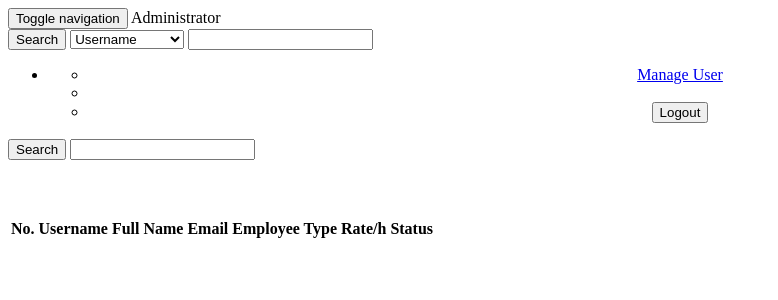
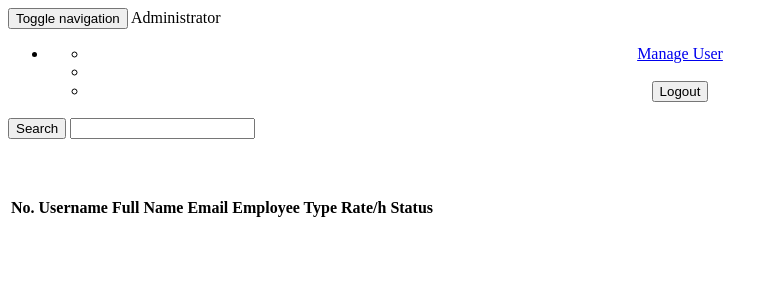
Before and after one commit to verediongzon/Django-TimeLog, a Django app: page /homes/ in a window 1280 px wide. Shown: the top 300 px of the page, without its empty margins (0-778 px from the left). Run offline with Django 3.2, Linux system fonts and the light colour scheme; the visitor is signed in with stand-in values (Sample User, id 1); lists and menus that the app fills with data are empty.

Commit message:
search to admin complete

```diff
--- a/logme/templates/logme/homes.html
+++ b/logme/templates/logme/homes.html
@@ -12,7 +12,11 @@
 	<body>
 		<form action="{% url 'logat:admin' %}" method = "POST">
 			{% csrf_token %}
+
 		<nav class="navbar navbar-inverse navbar-fixed-top">
+
+
+
 			<div class="container-fluid">
 				<div class="navbar-header">
 					<button type="button" class="navbar-toggle collapsed" data-toggle="collapse" data-target="#bs-example-navbar-collapse-1">
@@ -23,14 +27,6 @@
 					</button>
 					<a class="navbar-brand">Administrator</a>
 				</div>
-						<input type='submit' name='search' value='Search'>
-						<select name='searchby'>
-							<option value='user'> Username </option>
-							<option value='name'> Name </option>
-							<option value='type'> Employee Type </option>
-							<option value='status'> Status </option>
-						</select>
-						<input type='text' name='search2'>
 
 				<div class="collapse navbar-collapse" id="bs-example-navbar-collapse-1">
 					<ul class="nav navbar-nav navbar-right">
@@ -42,18 +38,19 @@
 										<li class="divider"></li>
 								<li><center><input type="submit" name="logout" value ='Logout'/></center></a></li>
 
-
 							</ul>
 						</li>
 					</ul>
 				</div>
+			</form>
 			</div>
+			<form action="{% url 'logat:admin' %}" method="GET">
+				<input type='submit' value='Search'/>
+				<input type='text' name='q' id='id_q'/>
+			</form>
+		</nav>
 
-		</nav>
-			<input type='submit' name='search' value='Search'>
-			<input type='text' name='search1'>
 
-		</form>
 		<br></br>
 			<div class="container edit-con">
 				<table class="table table-hover">
--- a/logme/views.py
+++ b/logme/views.py
@@ -1,5 +1,7 @@
+import re
 import datetime
 from django.http import HttpResponseRedirect, HttpRequest
+from logme import models
 from django.views import generic
 from django.contrib import auth
 from django.shortcuts import render, redirect, render_to_response, get_object_or_404
@@ -8,12 +10,13 @@ from django.contrib.messages.views import SuccessMessageMixin
 from django.contrib.auth.models import User
 from logme.models import Account, History, Total
 from django.utils import timezone
-from django.template import Context
+from django.template import Context, RequestContext
 from django.views.generic.edit import FormView
 from datetime import timedelta
 from django.core.exceptions import ObjectDoesNotExist
 from django.core.urlresolvers import reverse
 from django.contrib.sessions.models import Session
+from django.db.models import Q
 
 from logme.forms import RegistrationForm, PasswordChangeForm
 
@@ -251,8 +254,6 @@ class Day_Total(generic.TemplateView):
 
 		if request.user.is_authenticated():
 
-
-
 			display = self.request.user.account.total.order_by('-today_in')
 
 			return self.render_to_response({'display':display})
@@ -261,27 +262,61 @@ class Day_Total(generic.TemplateView):
 
 
 class Admin_Home(generic.TemplateView):
+	model = models.Account
 	template_name = 'logme/homes.html'
 
 
+	def normalize_query(self, query_string,
+					findterms=re.compile(r'"([^"]+)"|(\S+)').findall,
+					normspace=re.compile(r'\s{2,}').sub):
+
+		return [normspace (' ',(t[0] or t[1]).strip()) for t in findterms(query_string)]
+
+	def get_query(self, query_string, search_fields):
+		query = None
+		terms = self.normalize_query(query_string)
+		for term in terms:
+			or_query = None
+
+			for field_name in search_fields:
+				q = Q(**{"%s__icontains" % field_name: term})
+				if or_query is None:
+					or_query = q
+				else:
+					or_query = or_query | q
+
+			if query is None:
+				query = or_query
+			else:
+				query = query & or_query
+
+		return query
+
 	def get(self, request):
 	 	if request.user.is_authenticated():
-	 		search1 = request.GET.get('searchby')
-			search2 = request.GET.get('search1')
 
-			print search1, search2
+	 		fields = ['status','user__username', 'employee_type','user__first_name','user__last_name']
 
-	 		host_display = Account.objects.all()
+	 		if 'q' in request.GET and request.GET['q'].strip():
+	 			query_string = request.GET['q']
 
+	 			entry_query =self.get_query(query_string, fields)
 
-	 		return self.render_to_response({'display':host_display})
+	 			found_entries = Account.objects.filter(entry_query)
+
+		 		return self.render_to_response({'display':found_entries})
+
+	 		else:
+
+	 			host_display = Account.objects.all()
+
+	 			return self.render_to_response({'display':host_display})
 
 	 	else:
 			return redirect('logat:index')
 
 
 	def post(self, request):
-
 
 		if request.POST.get('logout'):
 			auth.logout(request)
@@ -297,13 +332,6 @@ class Admin_Home(generic.TemplateView):
 
 			return HttpResponseRedirect(reverse('logat:daytotal', args=[selected_user]))
 
-		if request.POST.get('search'):
-			searchby = request.POST.get('searchby','')
-			search1 = request.POST.get('search2','')
-
-			search_url = "{}?searchby={}".format(reverse('logat:admin'), searchby, search1)
-
-			return HttpResponseRedirect(search_url)
 
 
 class Profile(generic.TemplateView):
```
